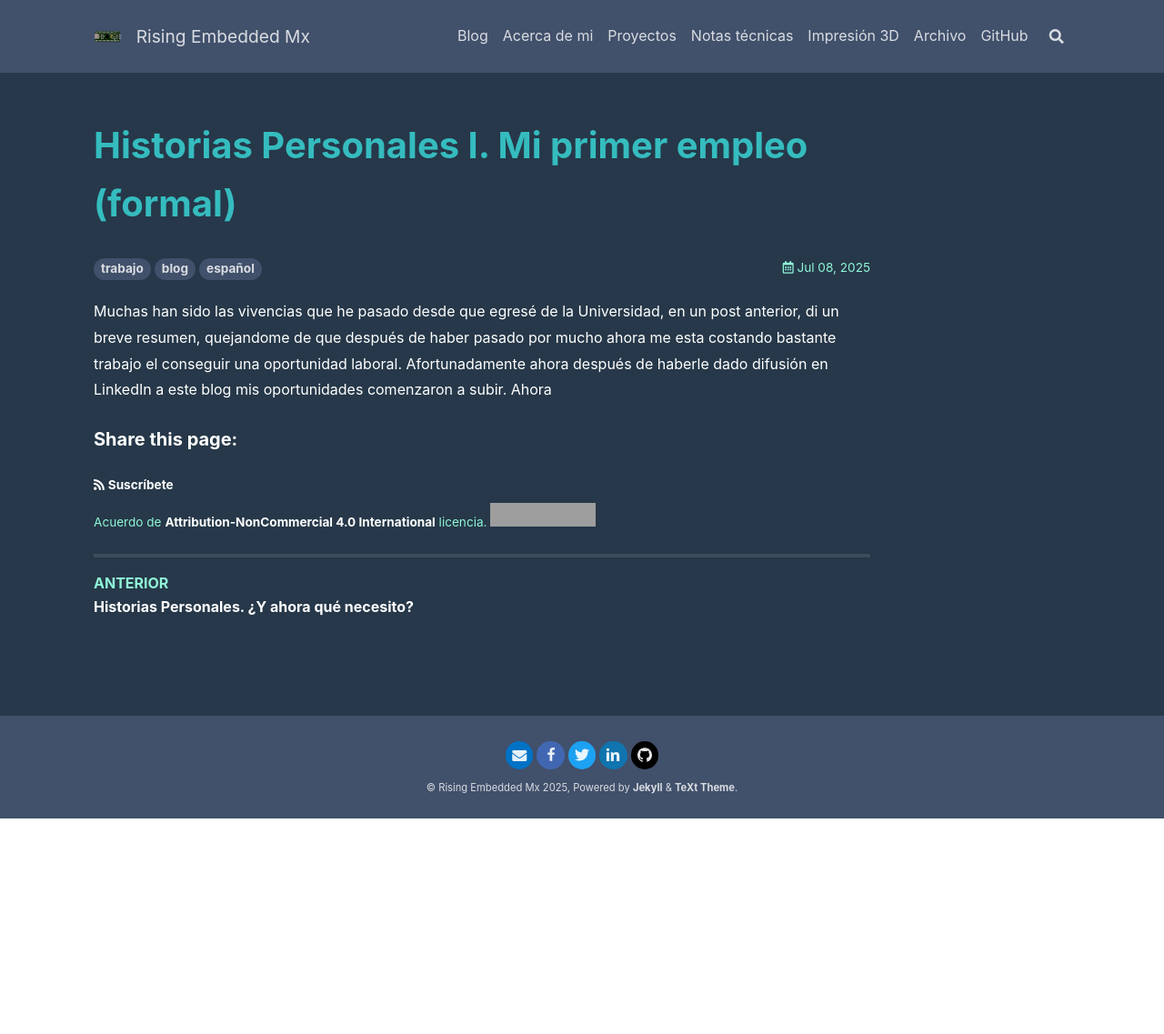
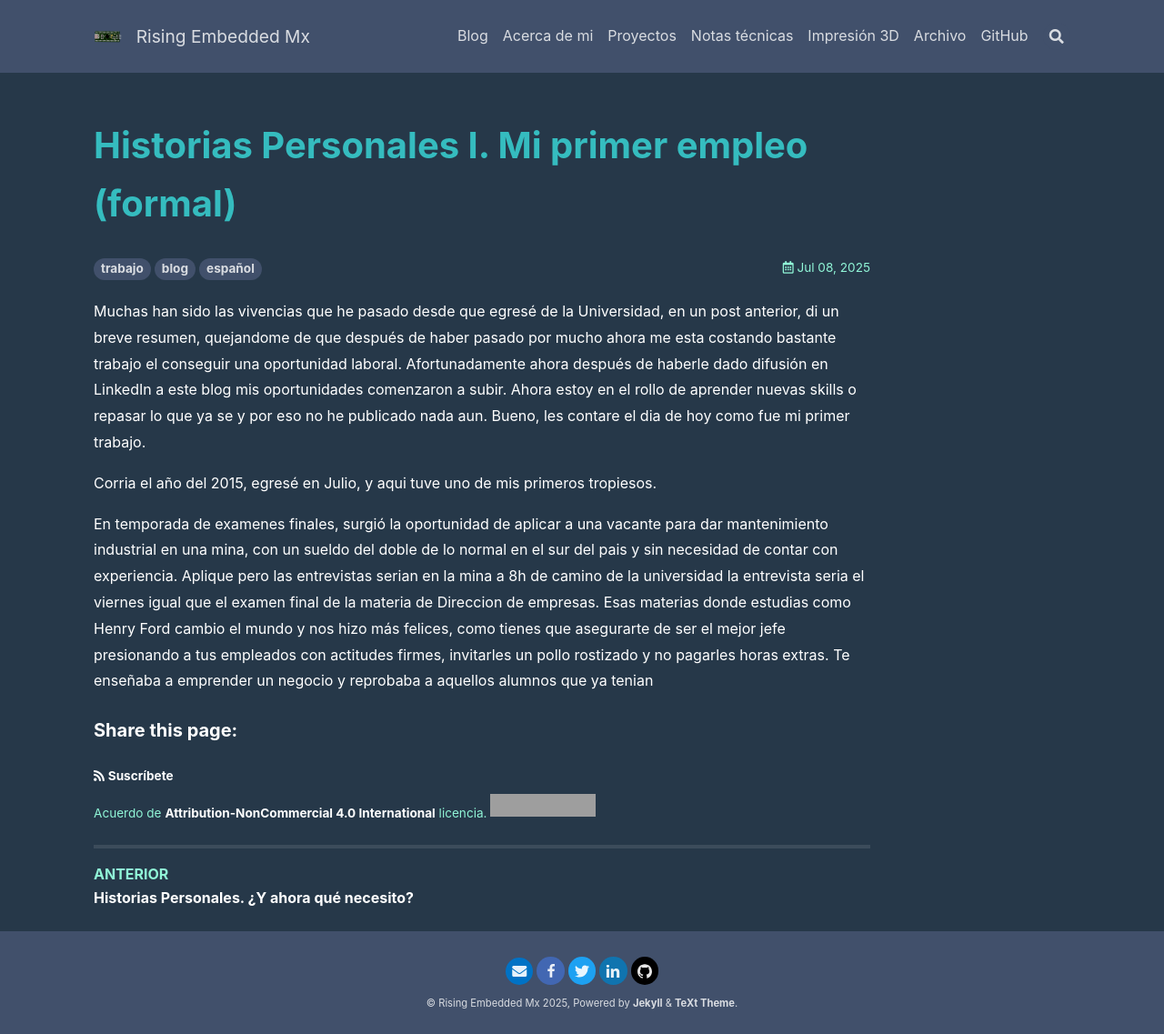
Before and after one commit to razielgdn/risingembeddedmx, a Jekyll site: the page built from contents/_posts/es/2025-07-08-umar.md, in a window 1280 px wide. Shown: the whole page at 91% size. Built offline with Jekyll 4.4.1, drawn with Linux system fonts in a browser that asks for light colours; nearby versions of some CDN libraries; comment, search, counter and statistics services are not loaded; before the commit the page ends 900 px from its top, so only the background shows below that; grey boxes are pictures that could not be loaded.

Commit message:
update content of umar post

```diff
--- a/contents/_posts/es/2025-07-08-umar.md
+++ b/contents/_posts/es/2025-07-08-umar.md
@@ -11,4 +11,9 @@ aside:
 ---
 
 Muchas han sido las vivencias que he pasado desde que egresé de la Universidad, en un post anterior, di un breve resumen, quejandome de que después de haber pasado por mucho ahora me esta costando bastante trabajo el conseguir una oportunidad laboral.
-Afortunadamente ahora después de haberle dado difusión en LinkedIn a este blog mis oportunidades comenzaron a subir. Ahora
+Afortunadamente ahora después de haberle dado difusión en LinkedIn a este blog mis oportunidades comenzaron a subir. Ahora estoy en el rollo de aprender nuevas skills o repasar lo que ya se y por eso no he publicado nada aun. Bueno, les contare el dia de hoy como fue mi primer trabajo.
+
+Corria el año del 2015, egresé en Julio, y aqui tuve uno de mis primeros tropiesos.
+
+En temporada de examenes finales, surgió la oportunidad de aplicar a una vacante para dar mantenimiento industrial en una mina, con un sueldo del doble de lo normal en el sur del pais y sin
+necesidad de contar con experiencia. Aplique pero las entrevistas serian en la mina a 8h de camino de la universidad la entrevista seria el viernes igual que el examen final de la materia de Direccion de empresas. Esas materias donde estudias como Henry Ford cambio el mundo y nos hizo más felices, como tienes que asegurarte de ser el mejor jefe presionando a tus empleados con actitudes firmes, invitarles un pollo rostizado y no pagarles horas extras. Te enseñaba a emprender un negocio y reprobaba a aquellos alumnos que ya tenian
```
